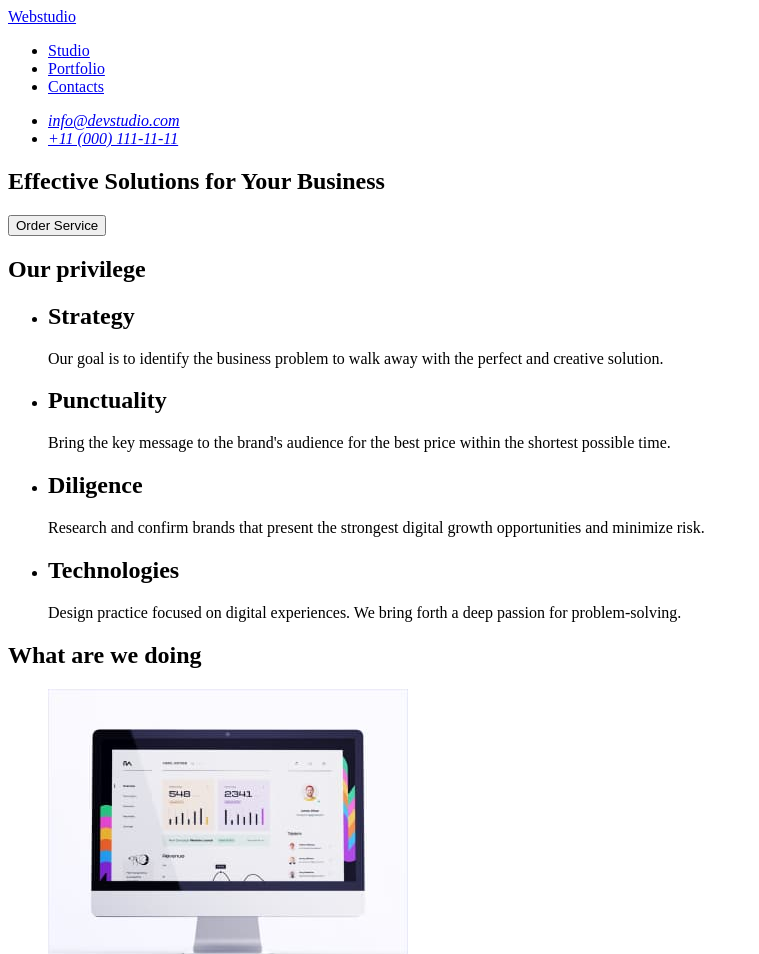
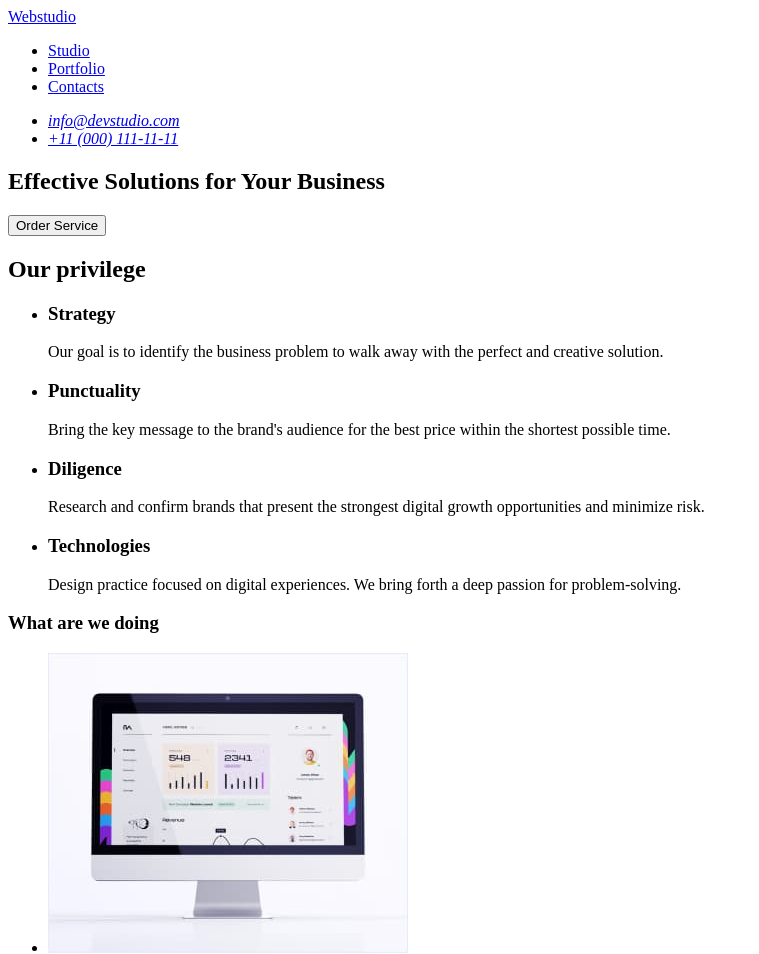
Before and after one commit to TatyanaTsyganchuk/goit-markup-hw-01, a plain HTML site: page index.html in a window 1280 px wide. Shown: the top 954 px of the page, without its empty margins (0-759 px from the left). Drawn offline with Linux system fonts and the light colour scheme.

Commit message:
додає перше дз

```diff
--- a/index.html
+++ b/index.html
@@ -5,7 +5,7 @@
     <meta charset="UTF-8">
     <meta http-equiv="X-UA-Compatible" content="IE=edge">
     <meta name="viewport" content="width=device-width, initial-scale=1.0">
-    <title>Document</title>
+    <title>webstudio</title>
 </head>
 
 <body>
@@ -39,22 +39,22 @@
             <h2>Our privilege</h2>
             <ul>
                 <li>
-                    <h2>Strategy</h2>
+                    <h3>Strategy</h3>
                     <p>Our goal is to identify the business problem to walk away with the perfect and creative solution.
                     </p>
                 </li>
                 <li>
-                    <h2>Punctuality</h2>
+                    <h3>Punctuality</h3>
                     <p>Bring the key message to the brand's audience for the best price within the shortest possible
                         time.</p>
                 </li>
                 <li>
-                    <h2>Diligence</h2>
+                    <h3>Diligence</h3>
                     <p>Research and confirm brands that present the strongest digital growth opportunities and minimize
                         risk.</p>
                 </li>
                 <li>
-                    <h2>Technologies</h2>
+                    <h3>Technologies</h3>
                     <p>Design practice focused on digital experiences. We bring forth a deep passion for
                         problem-solving.</p>
                 </li>
@@ -62,7 +62,7 @@
         </section>
 
         <section>
-            <h2>What are we doing</h2>
+            <h3>What are we doing</h3>
             <ul>
                 <li>
 
@@ -78,7 +78,7 @@
         </section>
 
         <section>
-            <h2>Our Team</h2>
+            <h3>Our Team</h3>
             <ul>
                 <li>
                     <img src="./images/img-4.jpg" alt="photo of a man on a document Product Designer" width="264">
```
